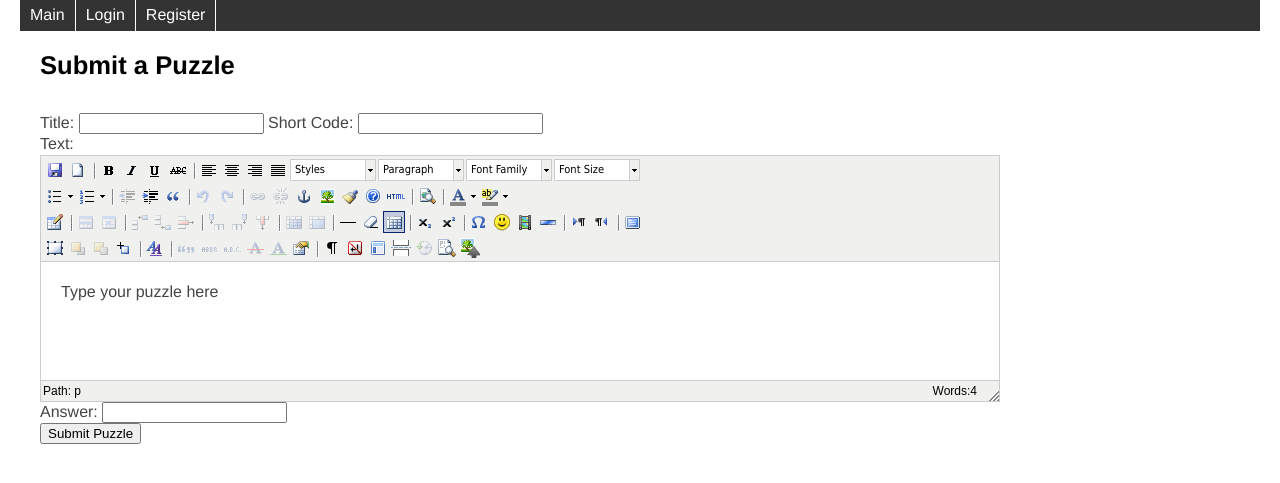
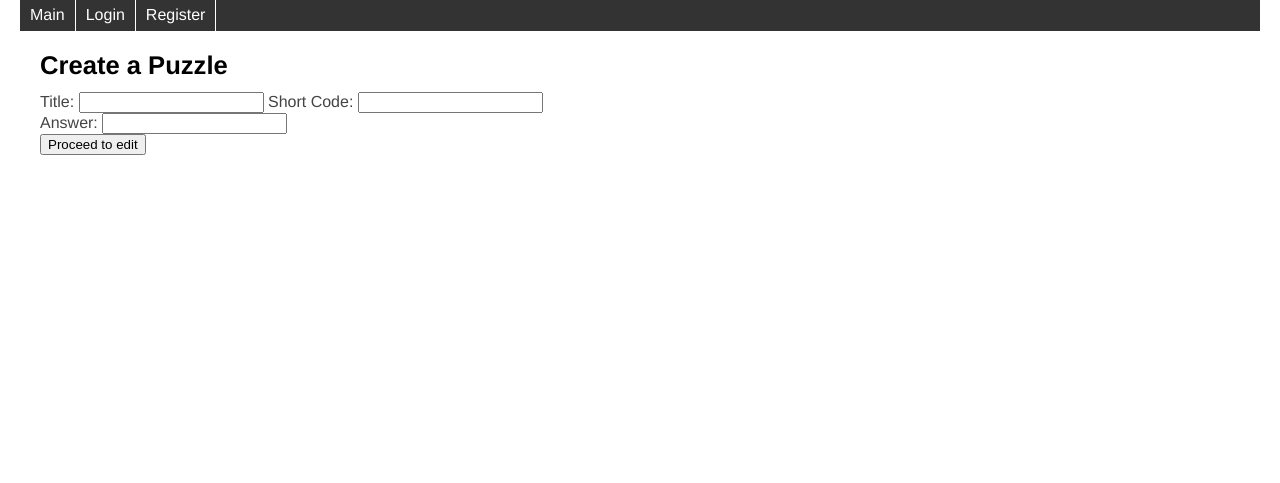
Before and after one commit to jschnei/poozlehunt, a Python web app: template templates/puzzle_submit.html in a window 1280 px wide. Shown: the part 95-578 px from the top of the page. Run offline with Jinja, Linux system fonts and the light colour scheme; the template is opened without the code that fills it, so the values that code supplies are empty.

Commit message:
streamlined puzzle submission process

```diff
--- a/templates/puzzle_submit.html
+++ b/templates/puzzle_submit.html
@@ -1,63 +1,12 @@
 {% extends "base.html" %}
-{% block title %} Submit a Puzzle {% endblock %}
+{% block title %} Create a Puzzle {% endblock %}
 {% block content %}
-  <script type="text/javascript" src="tiny_mce/tiny_mce.js"></script>
-  <script type="text/javascript">
-      tinyMCE.init({
-          // General options
-		mode : "textareas",
-		theme : "advanced",
-		plugins : "autolink,lists,pagebreak,style,layer,table,save,advhr,advimage,advlink,emotions,iespell,inlinepopups,insertdatetime,preview,media,searchreplace,contextmenu,directionality,fullscreen,noneditable,visualchars,nonbreaking,xhtmlxtras,template,wordcount,advlist,autosave,visualblocks,jbimages",
-
-        relative_urls: false,
-
-		// Theme options
-		theme_advanced_buttons1 : "save,newdocument,|,bold,italic,underline,strikethrough,|,justifyleft,justifycenter,justifyright,justifyfull,styleselect,formatselect,fontselect,fontsizeselect",
-		theme_advanced_buttons2 : "bullist,numlist,|,outdent,indent,blockquote,|,undo,redo,|,link,unlink,anchor,image,cleanup,help,code,|,preview,|,forecolor,backcolor",
-		theme_advanced_buttons3 : "tablecontrols,|,hr,removeformat,visualaid,|,sub,sup,|,charmap,emotions,iespell,media,advhr,|,ltr,rtl,|,fullscreen",
-		theme_advanced_buttons4 : "insertlayer,moveforward,movebackward,absolute,|,styleprops,|,cite,abbr,acronym,del,ins,attribs,|,visualchars,nonbreaking,template,pagebreak,restoredraft,visualblocks,jbimages",
-		theme_advanced_toolbar_location : "top",
-		theme_advanced_toolbar_align : "left",
-		theme_advanced_statusbar_location : "bottom",
-		theme_advanced_resizing : true,
-
-		// Example content CSS (should be your site CSS)
-		content_css : "css/onecol.css",
-
-		// Drop lists for link/image/media/template dialogs
-		template_external_list_url : "lists/template_list.js",
-		external_link_list_url : "lists/link_list.js",
-		external_image_list_url : "lists/image_list.js",
-		media_external_list_url : "lists/media_list.js",
-
-		// Style formats
-		style_formats : [
-			{title : 'Bold text', inline : 'b'},
-			{title : 'Red text', inline : 'span', styles : {color : '#ff0000'}},
-			{title : 'Red header', block : 'h1', styles : {color : '#ff0000'}},
-			{title : 'Example 1', inline : 'span', classes : 'example1'},
-			{title : 'Example 2', inline : 'span', classes : 'example2'},
-			{title : 'Table styles'},
-			{title : 'Table row 1', selector : 'tr', classes : 'tablerow1'}
-		],
-
-		// Replace values for the template plugin
-		template_replace_values : {
-			username : "Some User",
-			staffid : "991234"
-		}
-	});
-    </script><br>
   <form action="/puzzle_submit/submit" method="post" enctype="multipart/form-data">
   Title: <input type="form" name="title" />
   Short Code: <input type="form" name="scode" />
   <br>
-  Text:<br>
-  <div id="text">
-      <textarea id="input" name="input" rows="15" cols="60" style="width: 80%">Type your puzzle here</textarea>
-  </div>
   Answer: <input type="form" name="answer" />
   <br>
-  <input type="submit" value="Submit Puzzle" />
+  <input type="submit" value="Proceed to edit" />
   </form>
 {% endblock %}
```
Also changed, not shown: main.py (+13 -4 lines), templates/login.html (+10 -4 lines).
